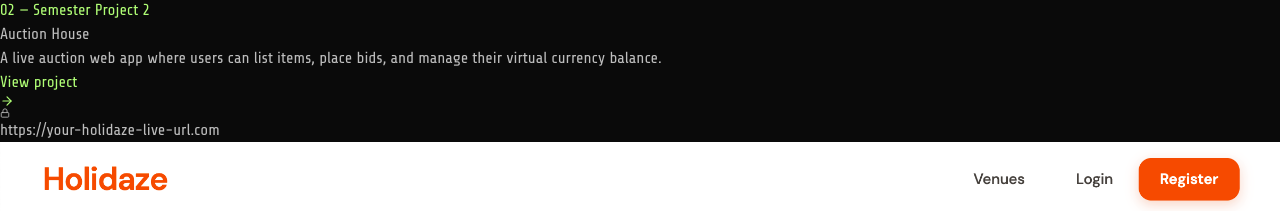
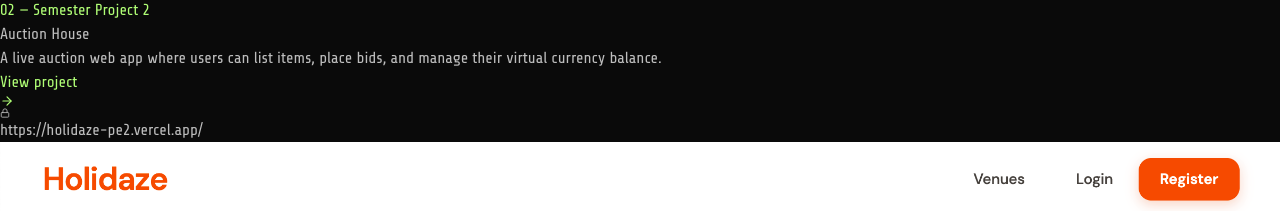
Before and after one commit to lacdart2/portfolio-2, a React (Vite) app: page / in a window 1280 px wide. Shown: the part 3366-3577 px from the top of the page. Built offline with nearby package versions, Linux system fonts and the light colour scheme; a web font is replaced by a local one.

Commit message:
update projects data with real live urls and adjusted descriptions

```diff
--- a/src/data/projects.ts
+++ b/src/data/projects.ts
@@ -64,7 +64,7 @@ The project integrates the Noroff Auction API and demonstrates async JavaScript,
         thumbnail: '/images/holidaze-website_PE2.png',
         articleImage: '/images/holidaze-website_PE2.png',
         imageCaption: 'Holidaze — holiday venue booking platform built with React and Noroff API',
-        liveUrl: 'https://your-holidaze-live-url.com',
+        liveUrl: 'https://holidaze-pe2.vercel.app/',
         repoUrl: 'https://github.com/lacdart2/holidaze-pe2',
         description: `Holidaze is a venue booking application built for the Noroff Project Exam 2.
         The app allows customers to browse and book holiday venues, while venue managers can create and manage listings.
```
Lines whose indentation alone changed are shown as unchanged.
